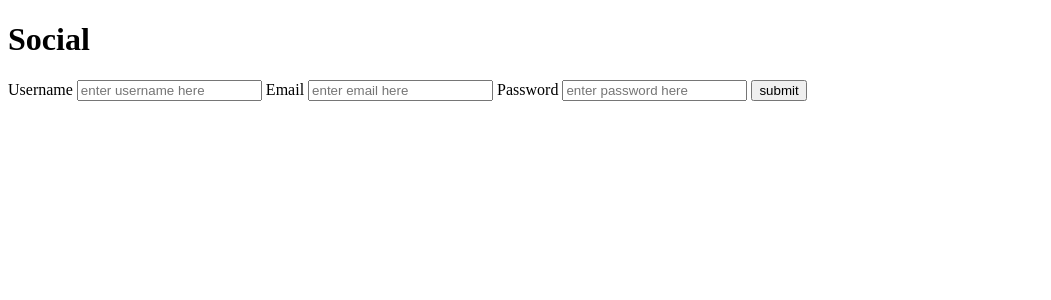
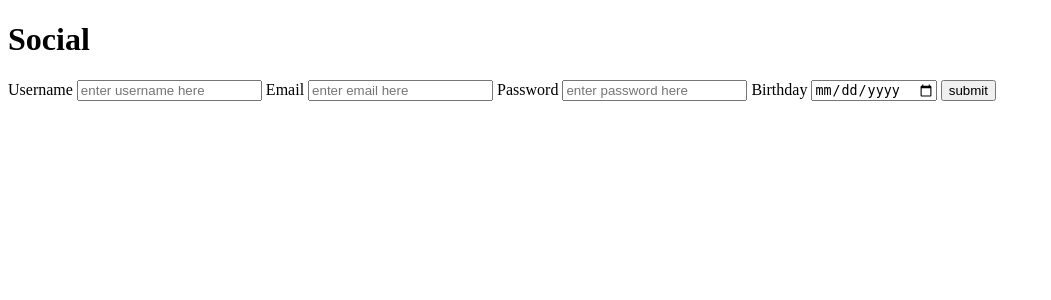
Before and after one commit to JRC404/chatApplication, a Node server app: template views/index.hbs in a window 1280 px wide. Shown: the top 300 px of the page, without its empty margins (0-1051 px from the left). Run offline with Node 20, Linux system fonts and the light colour scheme; the template is opened without the code that fills it, so the values that code supplies are empty; some libraries are stand-ins or nearby versions.

Commit message:
For some reason, I've added a birthday. I may have had a reason.

```diff
--- a/index.js
+++ b/index.js
@@ -42,7 +42,7 @@ app.get('/user/:id', async (req, res) => {
 })
 
 app.post("/", async (req, res) => {
-  let { username, email, password } = req.body;
+  let { username, email, password, birthday } = req.body;
   let existingEmail = await User.findOne({ email })
   let existingUserName = await User.findOne({ username })
   if (existingEmail || existingUserName) {
@@ -61,6 +61,7 @@ app.post("/", async (req, res) => {
     username,
     email,
     password,
+    birthday
   });
 
   await user.save();
--- a/models/user.js
+++ b/models/user.js
@@ -5,6 +5,7 @@ const User = new mongoose.Schema(
     username: { type: String, required: true, unique: true },
     password: { type: String, required: true, unique: false },
     email: { type: String, required: true, unique: true },
+    birthday: {type: Date, required: true, unique: false}
   },
   {
     toObject: { virtuals: true },
--- a/views/index.hbs
+++ b/views/index.hbs
@@ -7,5 +7,8 @@
     <input type="text" name="email" placeholder="enter email here">
     <label for="password">Password</label>
     <input type="password" name="password" placeholder="enter password here">
+    <label for="birthday">Birthday</label>
+    <input type="date" id="birthday" name="birthday">
+
     <input type="submit" value="submit">
 </form>
--- a/views/user.hbs
+++ b/views/user.hbs
@@ -1,4 +1,6 @@
 {{log user}}
 {{#each user}}
 <p>{{this.username}}</p>
+<p>{{this.email}}</p>
+<p>{{this.birthday}}</p>
 {{/each}}
```
